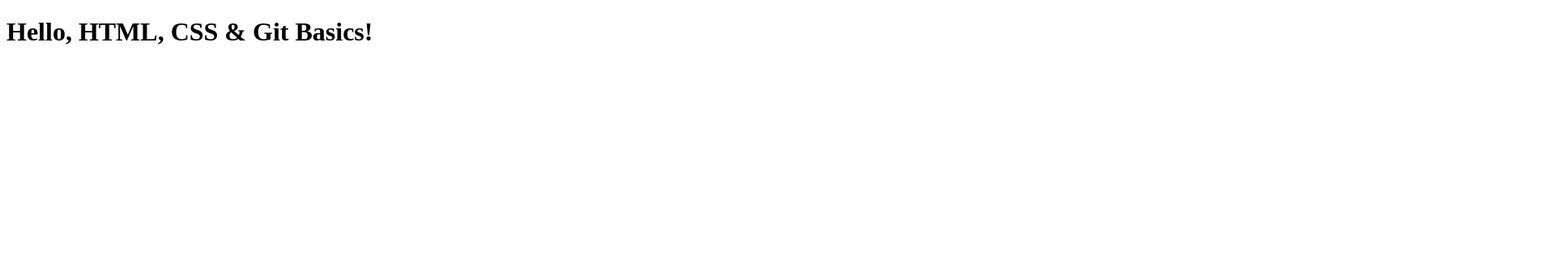
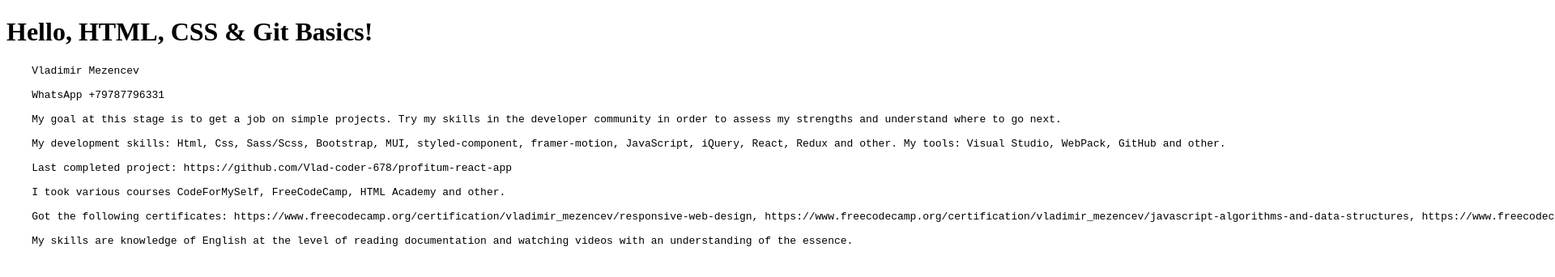
Before and after one commit to Vlad-coder-678/rsschool-cv, a plain HTML site: page index.html in a window 1280 px wide. Shown: the top 342 px of the page at 81% size, 1920 px wide, since content can reach past the window. Drawn offline with Linux system fonts and the light colour scheme.

Commit message:
feat: add text from cv to index.html

```diff
--- a/index.html
+++ b/index.html
@@ -5,5 +5,22 @@
   </head>
   <body>
     <h1 class="hello-world">Hello, HTML, CSS & Git Basics!</h1>
+    <pre>
+    Vladimir Mezencev
+
+    WhatsApp +79787796331
+
+    My goal at this stage is to get a job on simple projects. Try my skills in the developer community in order to assess my strengths and understand where to go next.
+
+    My development skills: Html, Css, Sass/Scss, Bootstrap, MUI, styled-component, framer-motion, JavaScript, iQuery, React, Redux and other. My tools: Visual Studio, WebPack, GitHub and other.
+
+    Last completed project: https://github.com/Vlad-coder-678/profitum-react-app
+
+    I took various courses CodeForMySelf, FreeCodeCamp, HTML Academy and other.
+
+    Got the following certificates: https://www.freecodecamp.org/certification/vladimir_mezencev/responsive-web-design, https://www.freecodecamp.org/certification/vladimir_mezencev/javascript-algorithms-and-data-structures, https://www.freecodecamp.org/certification/vladimir_mezencev/front-end-libraries. I have no commercial experience.
+
+    My skills are knowledge of English at the level of reading documentation and watching videos with an understanding of the essence. </pre
+    >
   </body>
 </html>
```
